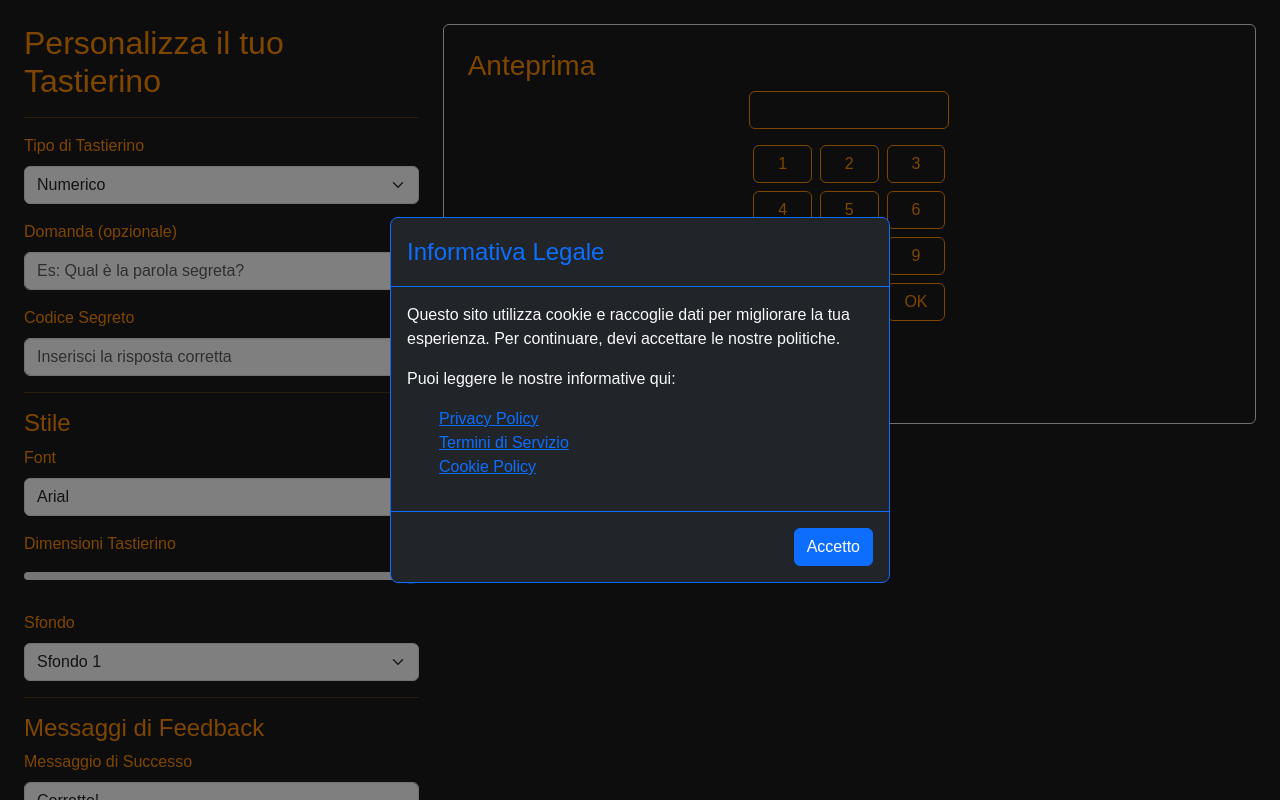
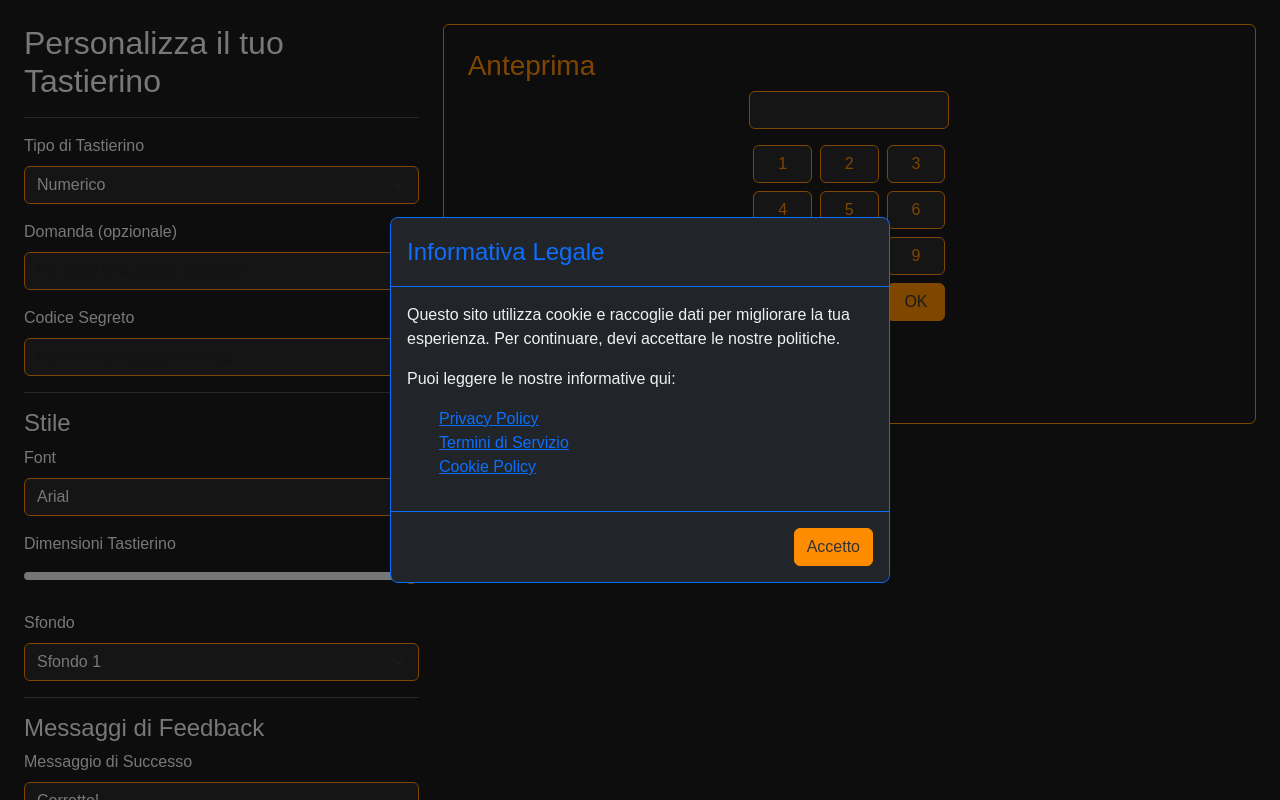
Before and after one commit to kedass/TastieriniKD, a Next.js app: page / in a window 1280 px wide. Shown: the top 800 px of the page. Built offline with nearby package versions, Linux system fonts and the light colour scheme.

Commit message:
Update globals.css

```diff
--- a/src/app/globals.css
+++ b/src/app/globals.css
@@ -1,26 +1,88 @@
 @import "tailwindcss";
 
 :root {
-  --background: #1a1a1a; /* Nero scuro */
-  --foreground: #ff8c00; /* Arancione */
+  --color-primary: #ff8c00; /* Arancione principale */
+  --color-secondary: #ffa500; /* Arancione più chiaro per accenti */
+  --color-background-dark: #1a1a1a; /* Nero scuro per lo sfondo */
+  --color-background-light: #2a2a2a; /* Nero leggermente più chiaro per elementi */
+  --color-text-light: #f0f0f0; /* Testo chiaro */
+  --color-text-dark: #333333; /* Testo scuro (per elementi chiari) */
 }
 
 @theme inline {
-  --color-background: var(--background);
-  --color-foreground: var(--foreground);
+  --color-background: var(--color-background-dark);
+  --color-foreground: var(--color-primary);
   --font-sans: var(--font-geist-sans);
   --font-mono: var(--font-geist-mono);
 }
 
 @media (prefers-color-scheme: dark) {
   :root {
-    --background: #1a1a1a;
-    --foreground: #ff8c00;
+    --color-background-dark: #1a1a1a;
+    --color-background-light: #2a2a2a;
+    --color-text-light: #f0f0f0;
+    --color-text-dark: #333333;
   }
 }
 
 body {
-  background: var(--background);
-  color: var(--foreground);
+  background: var(--color-background-dark);
+  color: var(--color-text-light);
   font-family: Arial, Helvetica, sans-serif;
 }
+
+/* Stili globali per i componenti Bootstrap */
+.btn-primary {
+  background-color: var(--color-primary) !important;
+  border-color: var(--color-primary) !important;
+  color: var(--color-text-dark) !important;
+}
+
+.btn-primary:hover {
+  background-color: var(--color-secondary) !important;
+  border-color: var(--color-secondary) !important;
+}
+
+.form-control,
+.form-select {
+  background-color: var(--color-background-light) !important;
+  color: var(--color-text-light) !important;
+  border-color: var(--color-primary) !important;
+}
+
+.form-control:focus,
+.form-select:focus {
+  background-color: var(--color-background-light) !important;
+  color: var(--color-text-light) !important;
+  border-color: var(--color-secondary) !important;
+  box-shadow: 0 0 0 0.25rem rgba(255, 140, 0, 0.25) !important;
+}
+
+.form-label {
+  color: var(--color-text-light) !important;
+}
+
+.form-check-input:checked {
+  background-color: var(--color-primary) !important;
+  border-color: var(--color-primary) !important;
+}
+
+.form-range::-webkit-slider-thumb {
+  background-color: var(--color-primary) !important;
+}
+
+.form-range::-moz-range-thumb {
+  background-color: var(--color-primary) !important;
+}
+
+.border {
+  border-color: var(--color-primary) !important;
+}
+
+.text-dark {
+  color: var(--color-text-light) !important;
+}
+
+.text-light {
+  color: var(--color-text-light) !important;
+}
```
